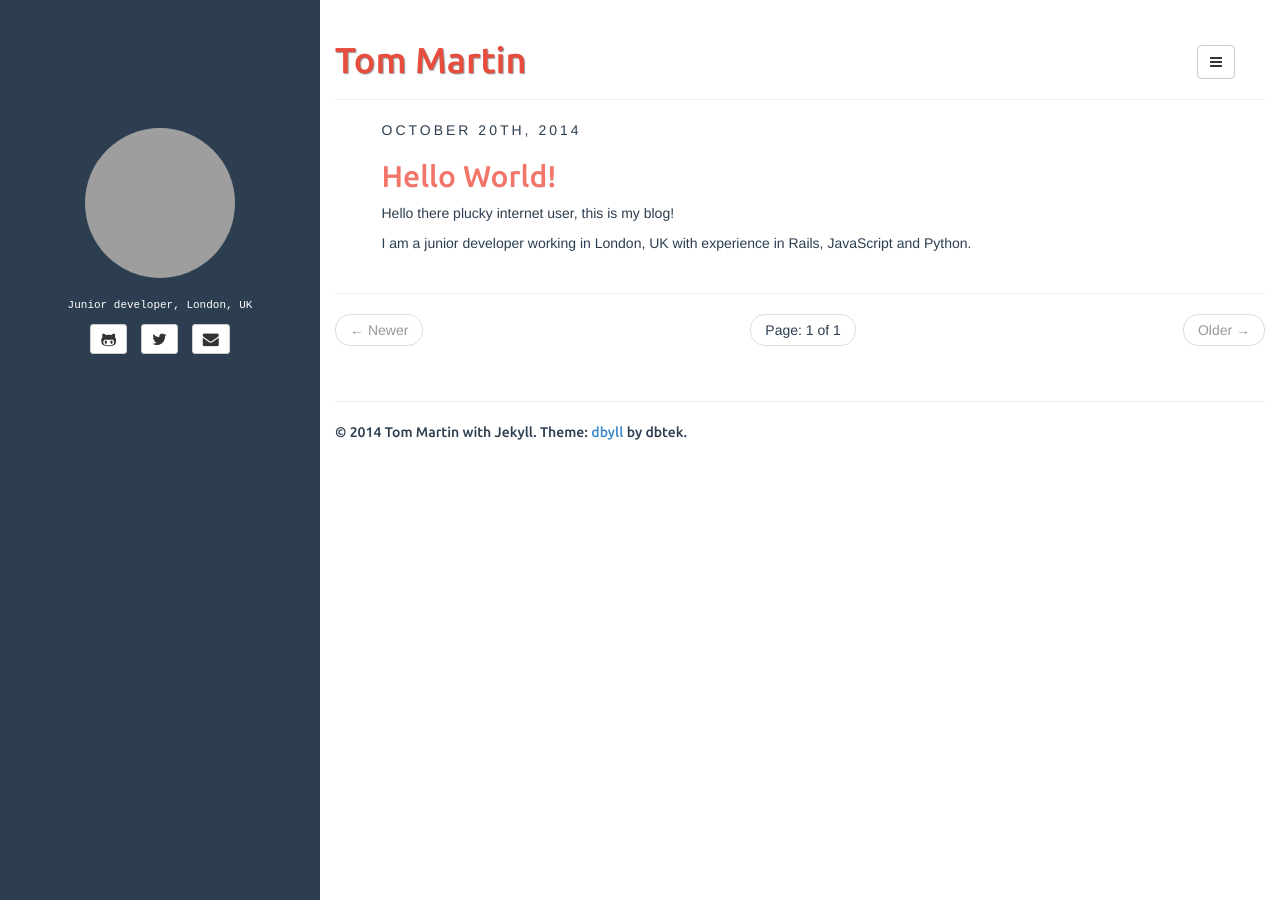
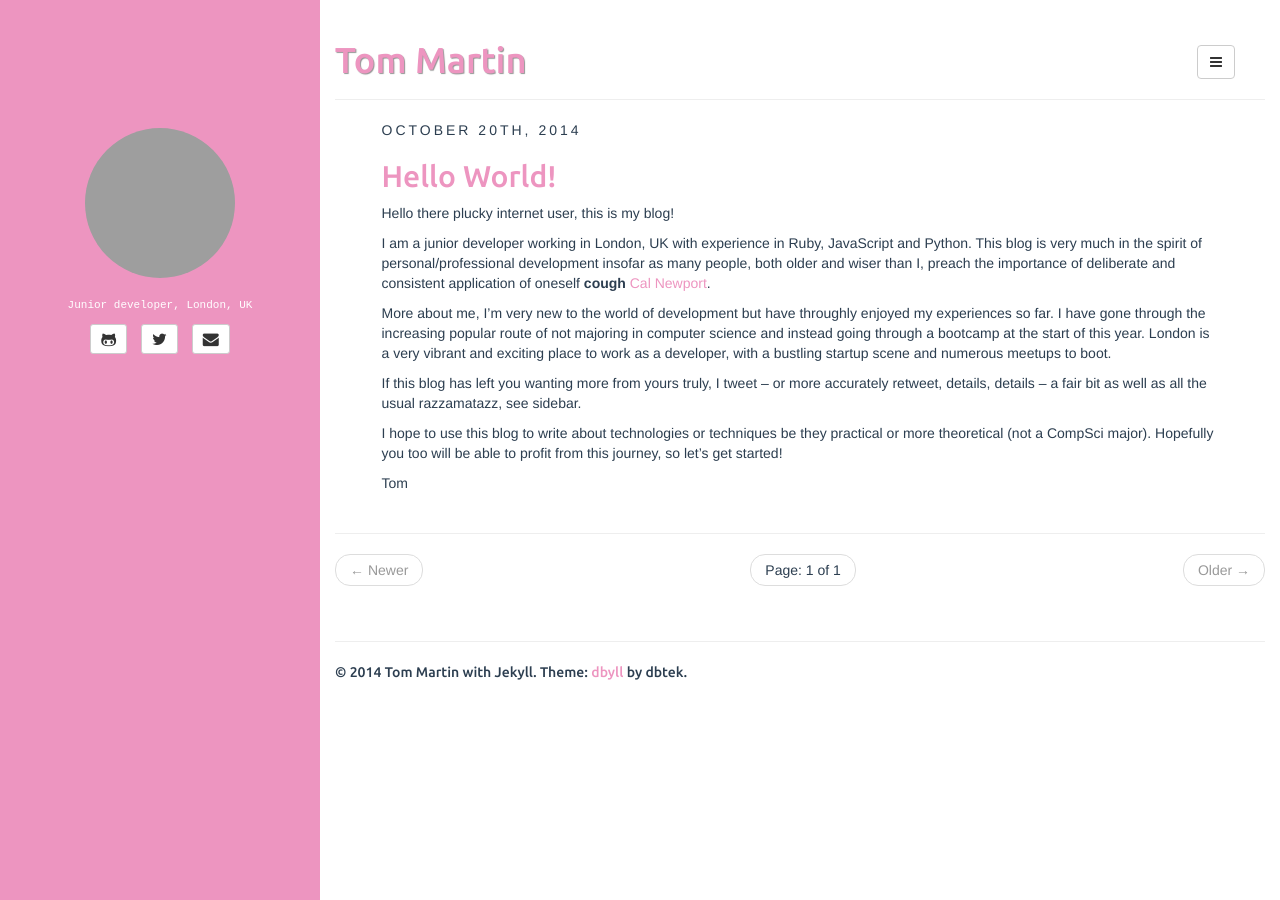
Before and after one commit to tpgmartin/tpgmartin.github.io, a Jekyll site: the page built from index.html, in a window 1280 px wide. Built offline with Jekyll 4.4.1, drawn with Linux system fonts in a browser that asks for light colours; the list of posts is cut into pages by our own code; grey boxes are pictures that could not be loaded.

Commit message:
Introductory post, style changes

```diff
--- a/_posts/2014-10-20-hello-world.md
+++ b/_posts/2014-10-20-hello-world.md
@@ -8,4 +8,12 @@ fullview: true
 
 Hello there plucky internet user, this is my blog!
 
-I am a junior developer working in London, UK with experience in Rails, JavaScript and Python.
+I am a junior developer working in London, UK with experience in Ruby, JavaScript and Python. This blog is very much in the spirit of personal/professional development insofar as many people, both older and wiser than I, preach the importance of deliberate and consistent application of oneself **cough** [Cal Newport](http://calnewport.com/books/so-good/).
+
+More about me, I'm very new to the world of development but have throughly enjoyed my experiences so far. I have gone through the increasing popular route of not majoring in computer science and instead going through a bootcamp at the start of this year. London is a very vibrant and exciting place to work as a developer, with a bustling startup scene and numerous meetups to boot.
+
+If this blog has left you wanting more from yours truly, I tweet – or more accurately retweet, details, details – a fair bit as well as all the usual razzamatazz, see sidebar.
+
+I hope to use this blog to write about technologies or techniques be they practical or more theoretical (not a CompSci major). Hopefully you too will be able to profit from this journey, so let's get started!
+
+Tom
--- a/assets/css/style.css
+++ b/assets/css/style.css
@@ -8,7 +8,7 @@ body{
 	position: fixed;
 	top: 0px;
 	padding-top: 10%;
-	background-color: #2c3e50;
+	background-color: #ed95c0;
 	color: #fff;
 }
 
@@ -23,18 +23,18 @@ body{
 
 .sidebar-header .title a{
 	text-decoration: none;
-	color: #fff;
+	color: #ed95c0;
 }
 
 a.nav-link {
 	padding-bottom: 5px;
 	padding-top: 7px;
-	color: #aaa;
+	color: #ed95c0;
 }
 a.nav-link i{
 	font-size: 16px;
 }
-a.nav-link:hover { color: #777 }
+a.nav-link:hover { color: #ed95c0 }
 
 #bio {
 	font-family: "Courier New", Courier, monospace;
@@ -82,7 +82,7 @@ article .share .gplus:hover {
 }
 
 .page-header {
-	color: #e74c3c;
+	color: #ed95c0;
 	text-shadow: 1px 1px 1px rgba(150, 150, 150, 1);
 }
 
@@ -105,8 +105,8 @@ article {
 	padding: 0 5% 0;
 }
 
-article.home div a, article.home pre a { color: #2c3e50; }
-article.home div a:hover, article.home pre a:hover { color: #2c3e50; text-decoration: none; }
+article.home div a, article.home pre a { color: #ed95c0; }
+article.home div a:hover, article.home pre a:hover { color: #ed95c0; text-decoration: none; }
 article img { max-width: 100%; }
 
 h1,h2,h3,h4,h5,h6 { font-family: 'Ubuntu', sans-serif; }
@@ -117,20 +117,20 @@ article.home h4,
 article.home h5,
 article.home h6 {
 	font-family: 'Ubuntu', sans-serif;
-	color: #f2756a;
+	color: #ed95c0;
 }
 
 article.home h1 a,
 article.home h2 a,
 article.home h3 a,
 article.home h4 a {
-	color: #f2756a;
+	color: #ed95c0;
 }
 article.home h1 a:hover,
 article.home h2 a:hover,
 article.home h3 a:hover,
 article.home h4 a:hover {
-	color: #e74c3c;
+	color: #ed95c0;
 }
 
 .author .author-image {
@@ -145,7 +145,7 @@ footer {
 
 /* nav-vertical-tabs component */
 .nav-tabs-vertical {
-    border-right: 1px solid #ddd;
+    border-right: 1px solid #ed95c0;
 }
 
 .nav-tabs-vertical li {
@@ -153,7 +153,7 @@ footer {
 }
 
 .nav-tabs-vertical>li.active>a, .nav-tabs-vertical>li.active>a:hover, .nav-tabs-vertical>li.active>a:focus {
-    color: #555;
+    color: #ed95c0;
     cursor: default;
     background-color: #fff;
     border: 1px solid #ddd;
@@ -166,7 +166,7 @@ footer {
     border-radius: 4px 0 0 4px;
 }
 
-.badge { background: #F2756A; }
+.badge { background: #ed95c0; }
 
 #nav-menu{
     position: fixed;
@@ -182,3 +182,7 @@ footer {
 ul.dropdown-menu>li>a>i.fa {
     width: 1.3em;
 }
+
+a, a:hover, a:focus {
+  color: #ed95c0;
+}
```
